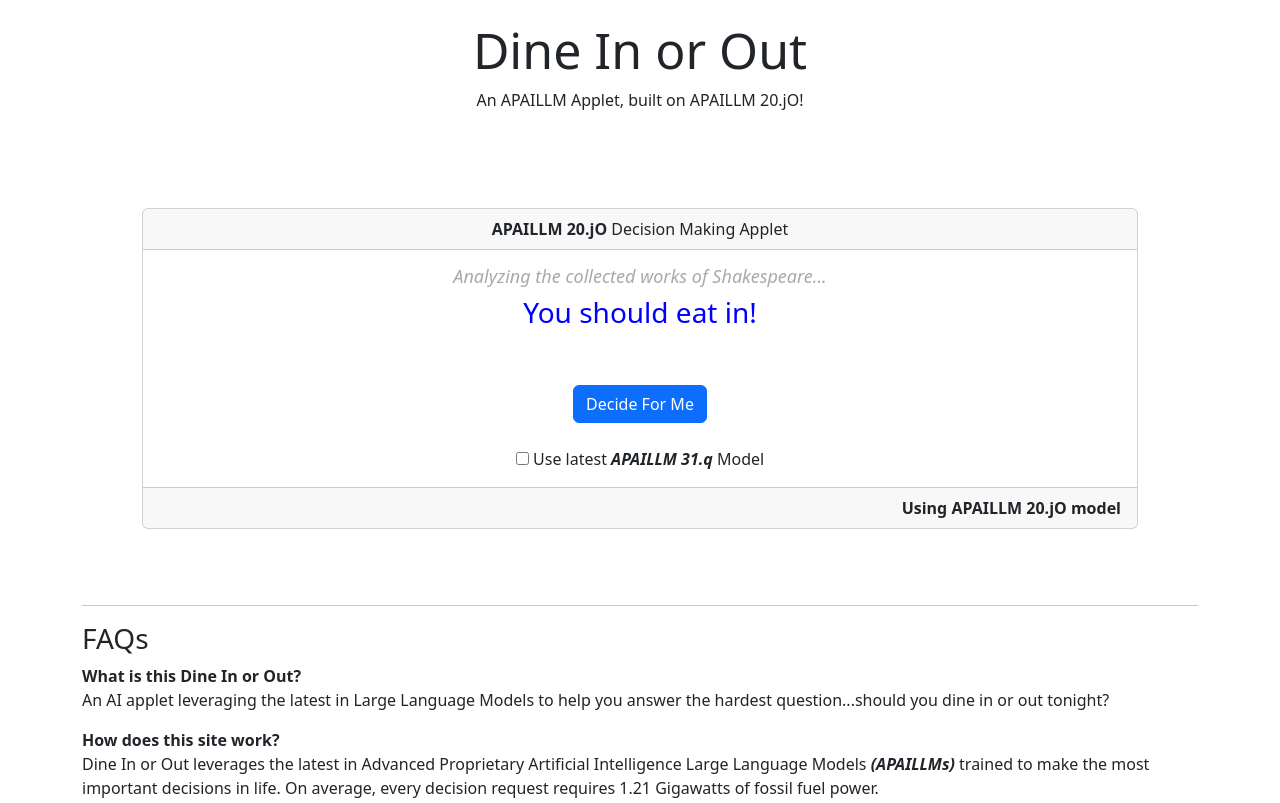
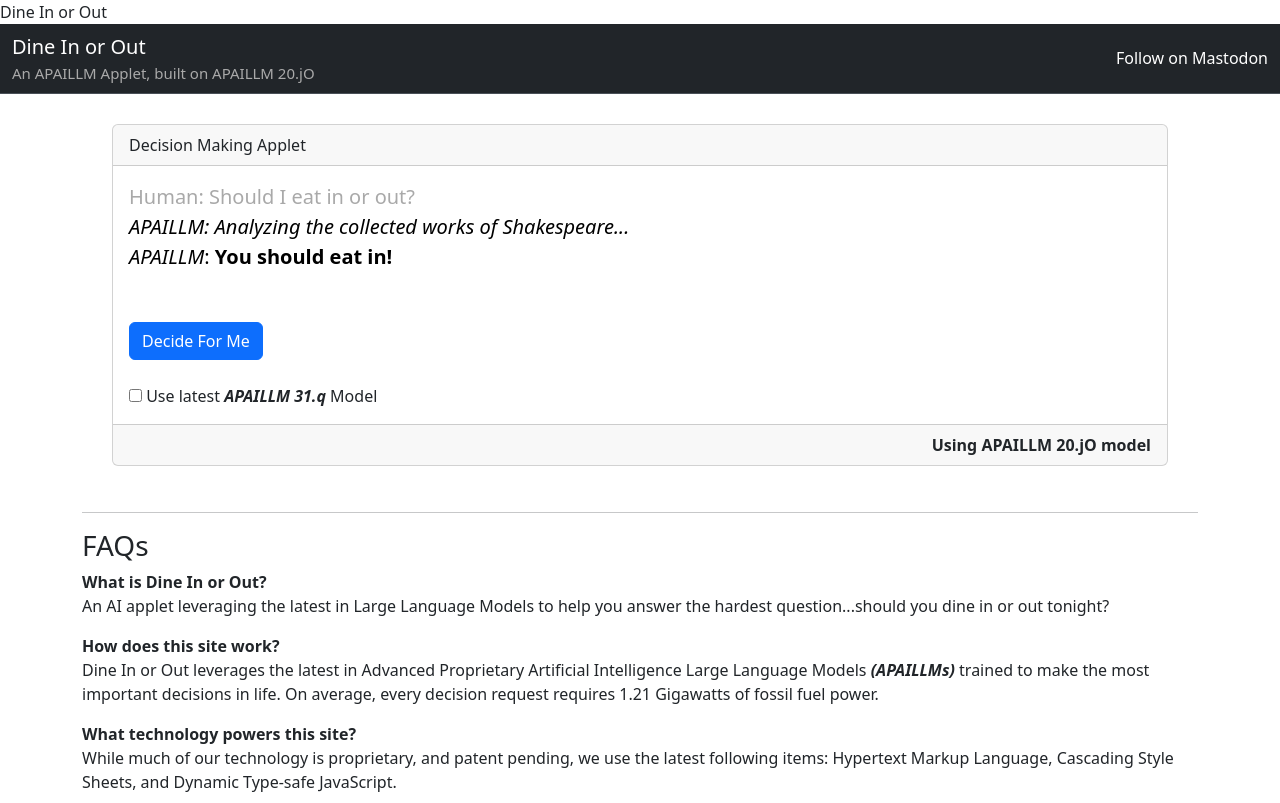
Before and after one commit to nsmugcode/dineinorout.com, a plain HTML site: page index.html in a window 1280 px wide. Shown: the top 803 px of the page. Drawn offline with Linux system fonts and the light colour scheme.

Commit message:
Website setup and cleanup

```diff
--- /dev/null
+++ b/index.css
@@ -0,0 +1,57 @@
+.hide {
+	display: none;
+}
+#decision-chat-log {
+	color: darkgrey;
+}
+.website-hero {
+	padding: 20px;
+}
+.website-title {
+	font-size: 50px;
+	text-align: left;
+}
+.website-subtitle {
+	font-size: 15px;
+	text-align: right;
+	color: darkgrey;
+	margin-bottom: 0px;
+}
+.applet-card {
+	margin: 30px;
+}
+.navbar-text a {
+	text-decoration: none;
+}
+.navbar-text a:hover {
+	text-decoration: underline;
+	color: darkgrey;
+}
+.chat-body {
+	margin-bottom: 50px;
+}
+.chat-actions {
+
+}
+.chat-log {
+	font-size: 20px;
+	margin-bottom: 0px;
+}
+.human-chat-log {
+	color: darkgrey;
+}
+.llm-chat-log {
+	color: black;
+}
+.llm-chat-action {
+	color: black;
+}
+/* Footer */
+.main-footer {
+	border-top: 1px solid lightgray;
+	min-height: 100px;
+	padding: 20px;
+}
+.footer-title {
+	font-size: 20px;
+}
--- a/index.html
+++ b/index.html
@@ -4,51 +4,47 @@
 		<meta charset="utf-8">
 		<meta name="viewport" content="width=device-width, initial-scale=1">
 		<link rel="stylesheet" href="bootstrap.min.css">
+		<link rel="stylesheet" href="index.css"
 		<title>Dine In or Out</title>
-		<style type="text/css">
-			#decision-chat-log {
-				font-size: 18px;
-				color: darkgrey;
-			}
-			.website-hero {
-				padding: 20px;
-			}
-			.website-title {
-				font-size: 50px;
-				text-align: center;
-			}
-			.website-subtitle {
-				text-align: center;
-			}
-			.applet-card {
-				margin: 60px;
-			}
-		</style>
 	</head>
 	<body>
+		<nav class="navbar bg-dark border-bottom border-body" data-bs-theme="dark">
+			<div class="container-fluid">
+				<div class="">
+					<a class="navbar-brand" href="/">Dine In or Out<br></a>
+					<p class="website-subtitle">An APAILLM Applet, built on APAILLM 20.jO</p>
+				</div>
+				<span class="navbar-text">
+					<a href="https://mastodon.social/@nsmug">Follow on Mastodon</a>
+				</span>
+			</div>
+		</nav>
 		<div class="container">
-			<div class="row">
+			<div class="row hide">
 				<div class="col website-hero">
 					<h1 class="website-title">Dine In or Out</h1>
-					<p class="website-subtitle">An APAILLM Applet, built on APAILLM 20.jO!</p>
+					<p class="website-subtitle"></p>
 				</div>
 			</div>
 			<div class="row">
 				<div class="col applet-card">
-					<div class="card text-center">
+					<div class="card">
 						<div class="card-header">
-							<b>APAILLM 20.jO</b> Decision Making Applet
+							Decision Making Applet
 						</div>
 						<div class="card-body">
-							<h2 id="decision-chat-log"></h2>
-							<h2 id="decision-status"></h2>
-							<br>
-							<br>
-							<button class="btn btn-primary" onclick="decideAgain()">Decide For Me</button>
-							<br>
-							<br>
-							<input class="" type="checkbox" role="switch" id="advanced-ai-source" value="false">
-							<label for="advanced-ai-source">Use latest <b><i>APAILLM 31.q</i></b> Model</label>
+							<div class="chat-body">
+								<p class="chat-log human-chat-log">Human: Should I eat in or out?</p>
+								<p class="chat-log llm-chat-log" id="llm-chat-log"></p>
+								<p class="chat-log llm-chat-action" id="llm-chat-action"></p>
+							</div>
+							<div class="chat-actions">
+								<button class="btn btn-primary" onclick="decideAgain()">Decide For Me</button>
+								<br>
+								<br>
+								<input class="" type="checkbox" role="switch" id="advanced-ai-source" value="false">
+								<label for="advanced-ai-source">Use latest <b><i>APAILLM 31.q</i></b> Model</label>
+							</div>
 						</div>
 						<div class="card-footer text-end">
 							<b>Using APAILLM 20.jO model</b>
@@ -60,7 +56,7 @@
 			<div class="row">
 				<div class="col">
 					<h3>FAQs</h3>
-					<p><b>What is this Dine In or Out?</b><br>An AI applet leveraging the latest in Large Language Models to help you answer the hardest question...should you dine in or out tonight?</p>
+					<p><b>What is Dine In or Out?</b><br>An AI applet leveraging the latest in Large Language Models to help you answer the hardest question...should you dine in or out tonight?</p>
 					<p><b>How does this site work?</b><br>Dine In or Out leverages the latest in Advanced Proprietary Artificial Intelligence Large Language Models <i><b>(APAILLMs)</b></i> trained to make the most important decisions in life. On average, every decision request requires 1.21 Gigawatts of fossil fuel power.</p>
 					<p><b>What technology powers this site?</b><br>While much of our technology is proprietary, and patent pending, we use the latest following items: Hypertext Markup Language, Cascading Style Sheets, and Dynamic Type-safe JavaScript.</p>
 					<p><b>How can I financially support this amazing AI innovation?</b><br>We are currently looking for Round 1 Funding starting at a 1.65 Million Dollars. If you would rather support our dedicated and hard working team with Bitcoin or other Crypto currency, please reach out directly to crypto@dineinorout.com.</p>
@@ -73,7 +69,17 @@
 			</div>
 		</div>
 	</body>
-	<footer>
+	<footer class="main-footer">
 		<script type="text/javascript" src="index.js"></script>
+		<div class="container">
+			<div class="row">
+				<div class="col">
+					<p class="footer-title">Dine In or Out</p>
+				</div>
+				<div class="col text-end">
+					<a href="https://mastodon.social/@nsmug">Follow on Mastodon</a>
+				</div>
+			</div>
+		</div>
 	</footer>
 </html>
--- a/index.js
+++ b/index.js
@@ -4,34 +4,29 @@ var snarkThinking = Array(
 	"Analyzing the collected works of Shakespeare...",
 	"Reading all available tweets since 2006...",
 	"Recreating universe inside of a pocket dimension on Server Ceti Alpha V...",
-	"Contacting the great beyond...on hold..."
+	"On hold with the great beyond..."
 )
 makeDecision()
 function makeDecision(){
-	var decisionStatus = document.getElementById("decision-status")
-	var decisionChatElement = document.getElementById("decision-chat-log")
+	var decisionStatus = document.getElementById("llm-chat-action")
+	var decisionChatElement = document.getElementById("llm-chat-log")
 	var advancedMode = document.getElementById("advanced-ai-source").checked
 
-	var decisionModelVersion = 2000
+	var decisionModelVersion = 1500
 	if (advancedMode){
-		decisionModelVersion = 4000
+		decisionModelVersion = 3500
 	}
 
 	var status = snarkThinking[getRandomInt(snarkThinking.length)]
-	console.log(status)
-	decisionChatElement.innerHTML = "<i>"+status+"</i>"
+	decisionChatElement.innerHTML = "<i>APAILLM: "+status+"</i>"
 	decisionStatus.innerHTML = ""
 	setTimeout(()=>{
 		var decision = getRandomInt(100)
 		var finalDecision = "You should eat in!"
-		decisionStatus.style["color"] = "blue"
 		if (decision % 2 === 0) {
 			finalDecision = "You should eat out!"
-			decisionStatus.style["color"] = "green"
 		}
-		console.log(decision)
-		decisionStatus.style["font-size"] = "28px"
-		decisionStatus.innerHTML = finalDecision
+		decisionStatus.innerHTML = "<i>APAILLM</i>: <b>"+finalDecision+"</b>"
 	},decisionModelVersion)
 }
 function getRandomInt(max){
```
